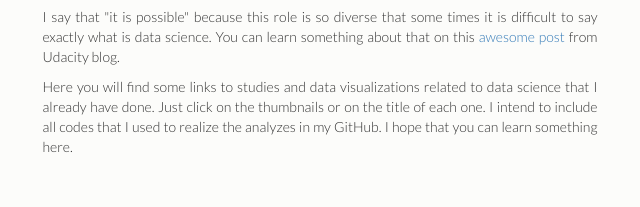
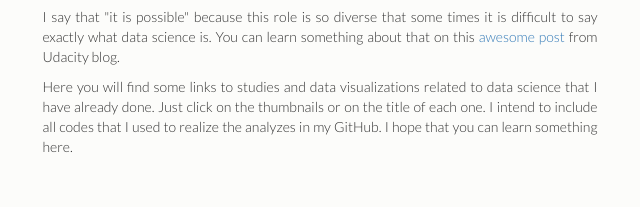
Before and after one commit to ucaiado/myPortfolio, a plain HTML site: page index.html in a window 1280 px wide. Shown: the part 229-436 px from the top of the page, 320-960 px from the left. Drawn offline with nearby package versions, Linux system fonts and the light colour scheme.

Commit message:
Correct some typos

```diff
--- a/index.html
+++ b/index.html
@@ -26,9 +26,9 @@
         <div class="col-md-6 col-md-offset-3 text-justify">
           <p> Hi, my name is Uirá, I'm brazilian, and I work at a small asset management as a kind of Quantitative Analyst. I've started to search about Data Science due to my work and I discovered that it is possible that I have been doing it my entire career.</p>
 
-          <p>I say that "it is possible" because this role is so diverse that some times it is difficult to say exactly what is data science. You can learn something about that on this <a href="http://blog.udacity.com/2014/11/data-science-job-skills.html">awesome post</a> from Udacity blog.</p>
+          <p>I say that "it is possible" because this role is so diverse that some times it is difficult to say exactly what data science is. You can learn something about that on this <a href="http://blog.udacity.com/2014/11/data-science-job-skills.html">awesome post</a> from Udacity blog.</p>
 
-          <p> Here you will find some links to studies and data visualizations related to data science that I already  have done. Just click on the thumbnails or on the title of each one. I intend to include all codes that I used to realize the analyzes in my GitHub. I hope that you can learn something here.</p>
+          <p> Here you will find some links to studies and data visualizations related to data science that I have already done. Just click on the thumbnails or on the title of each one. I intend to include all codes that I used to realize the analyzes in my GitHub. I hope that you can learn something here.</p>
         </div>
       </div>
 
```
